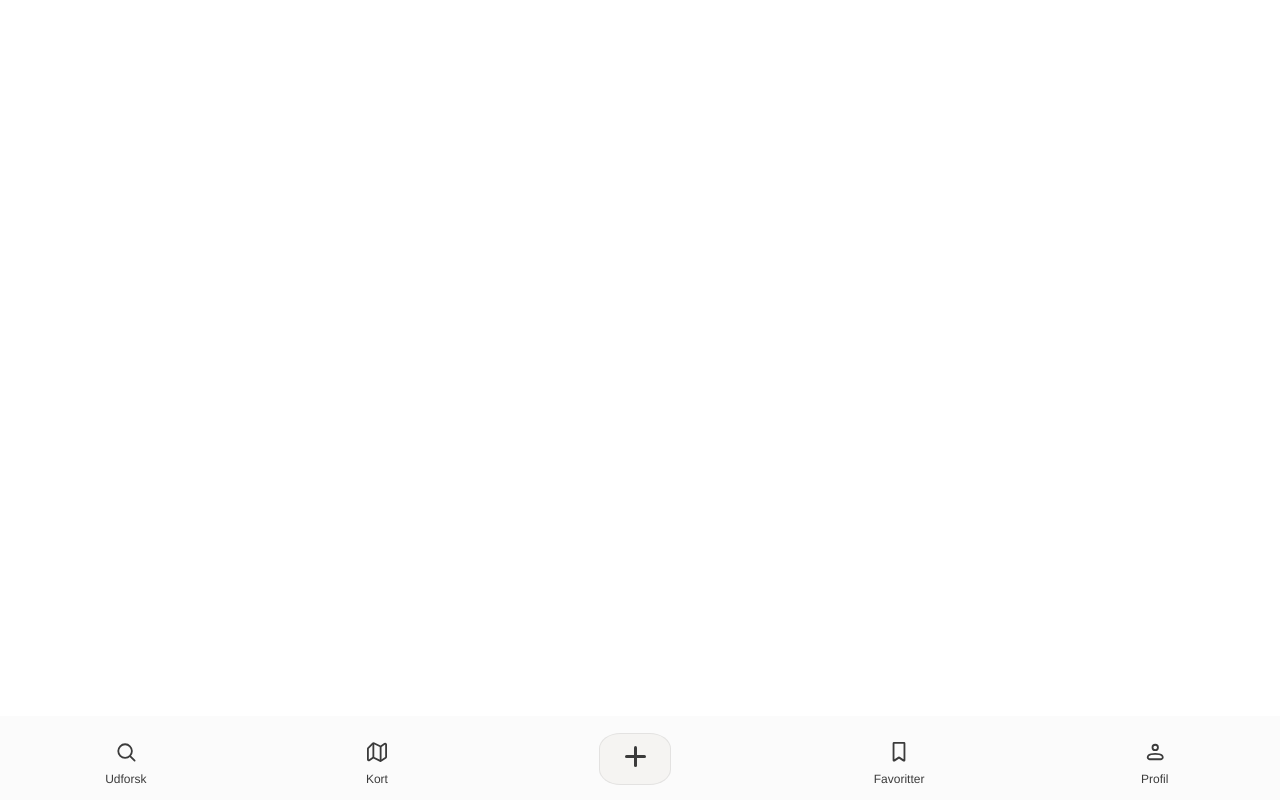
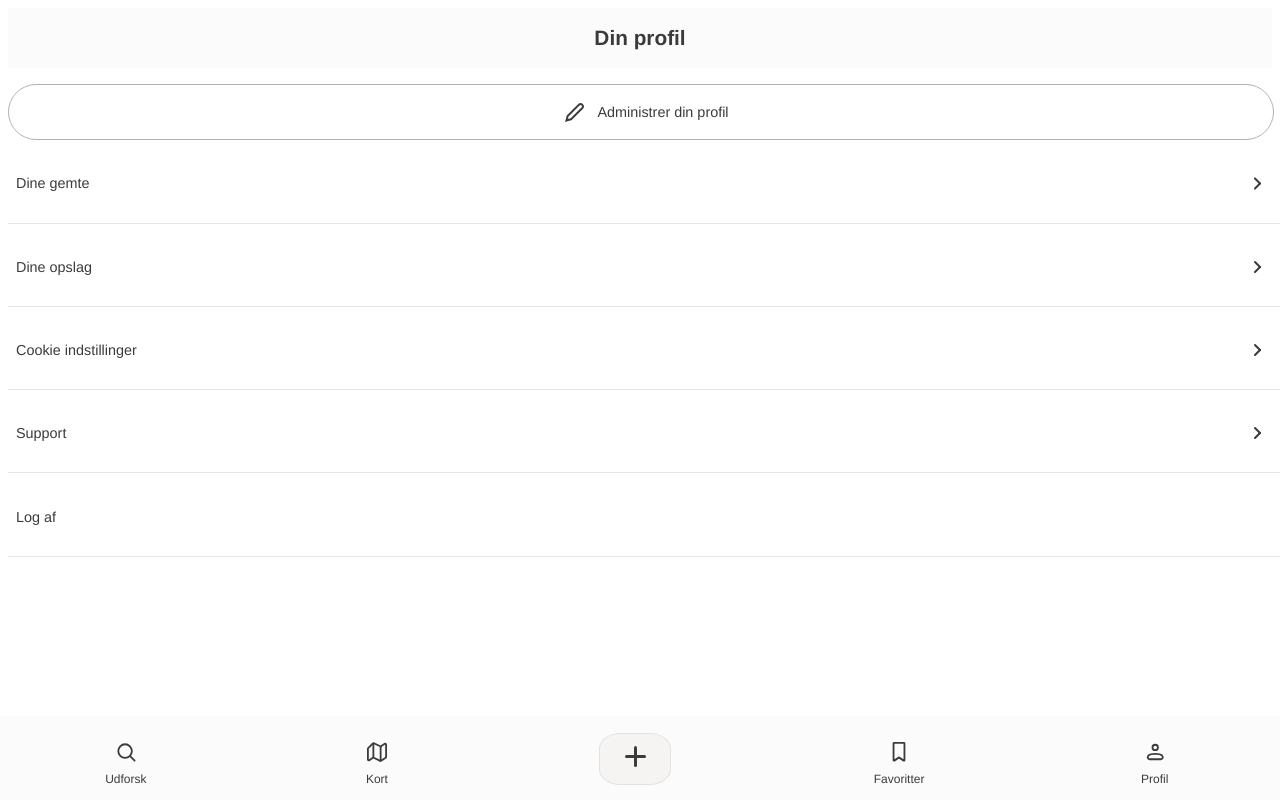
Before and after one commit to mamelishah/gemly-project-webapplication, a React (Vite) app: page /gemly-project-webapplication/account in a window 1280 px wide. Built offline with nearby package versions, Linux system fonts and the light colour scheme.

Commit message:
Added ProfileCard component and updated Account page layout

```diff
--- /dev/null
+++ b/src/components/cards/profileCard/ProfileCard.css
@@ -0,0 +1,9 @@
+.profile-card {
+  width: 100%;
+  display: flex;
+  flex-direction: row;
+  justify-content: space-between;
+  padding-left: var(--radius-s);
+  padding-bottom: var(--radius-m);
+  border-bottom: 1px solid var(--stroke-light-grey, #e7e7e7);
+}
--- /dev/null
+++ b/src/components/cards/profileCard/ProfileCard.tsx
@@ -0,0 +1,13 @@
+import "./ProfileCard.css"
+import backIcon from "/src/assets/icons/navigation/arrowRightSmall-icon.svg"
+
+export default function ProfileCard({ title, showBackIcon }) {
+    return (
+        <section className="profile-card">
+                <h4>{title}</h4>
+                {showBackIcon ? (
+                <img src={backIcon} alt="Back Icon" />
+                ) : null}
+        </section>
+    );
+}
--- /dev/null
+++ b/src/pages/Account.css
@@ -0,0 +1,17 @@
+.account-page {
+    display: flex;
+    flex-direction: column;
+    gap: 1rem;
+
+}
+
+#edit-profile-button {
+    width: 100%;
+    cursor: pointer;
+    background-color: none;
+    border: 1px solid var(--stroke-dark-grey);
+    border-radius: var(--xxl, 40px);
+    justify-content: center;
+    display: flex;
+    flex-direction: row;
+}
--- a/src/pages/Account.tsx
+++ b/src/pages/Account.tsx
@@ -1,12 +1,30 @@
-import React from 'react'
 import BottomNavigationBar from '../components/ui/layout/bottom-navigation-bar/BottomNavigationBar';
+import ProfileCard from '../components/cards/profileCard/ProfileCard';
+import TopBar from '../components/ui/layout/TopBar';
+import "./Account.css"
+import editIcon from "/src/assets/icons/EditAndDelete/edit-icon.svg"
 
 function Account() {
   return (
     <>
-    <BottomNavigationBar/>
+    <div className="account-page">
+      <TopBar title="Din profil" showLeftIcon={false} showRightIcon={false} />
+
+      <div id="edit-profile-button">
+        <img src={editIcon} alt="Edit Icon" />
+        <h4>Administrer din profil</h4>
+      </div>
+
+      <ProfileCard title="Dine gemte" showBackIcon={true} />
+      <ProfileCard title="Dine opslag" showBackIcon={true} />
+      <ProfileCard title="Cookie indstillinger" showBackIcon={true} />
+      <ProfileCard title="Support" showBackIcon={true} />
+      <ProfileCard title="Log af" showBackIcon={false} />
+
+      <BottomNavigationBar />
+    </div>
     </>
-  )
+  );
 }
 
 export default Account
```
